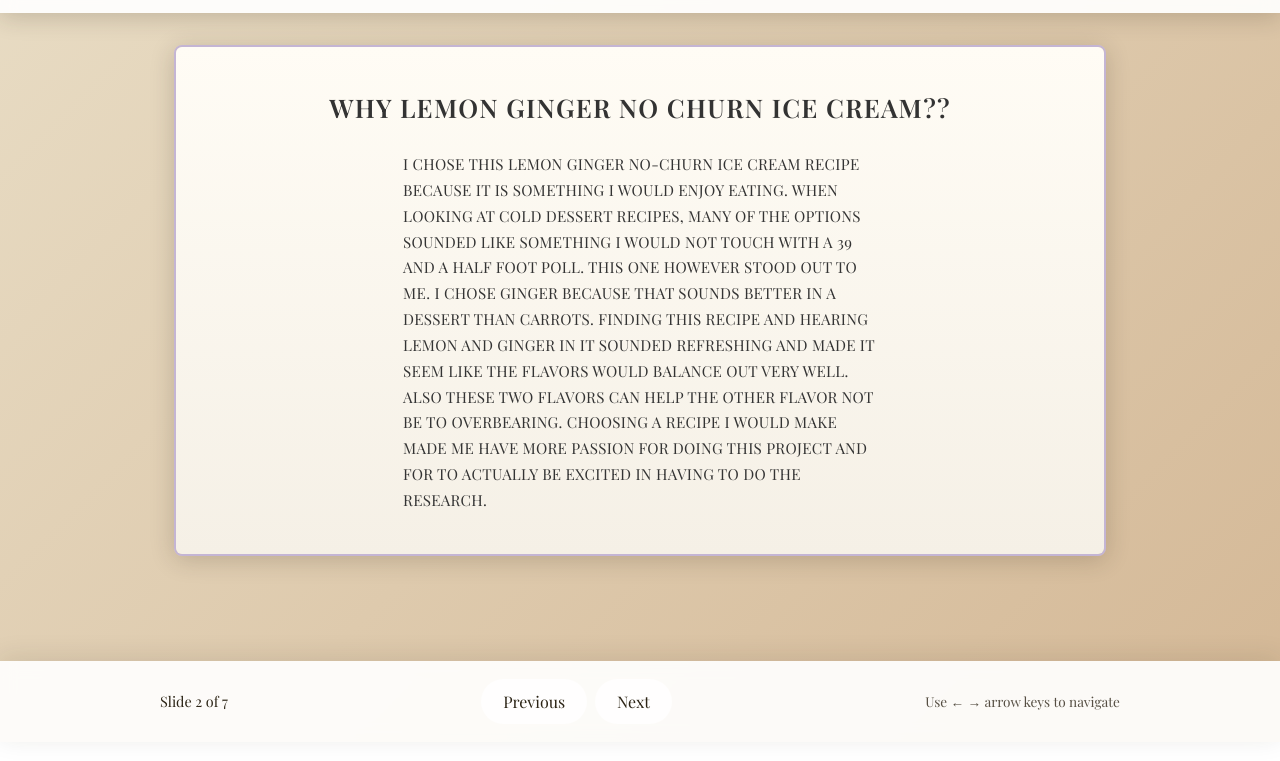
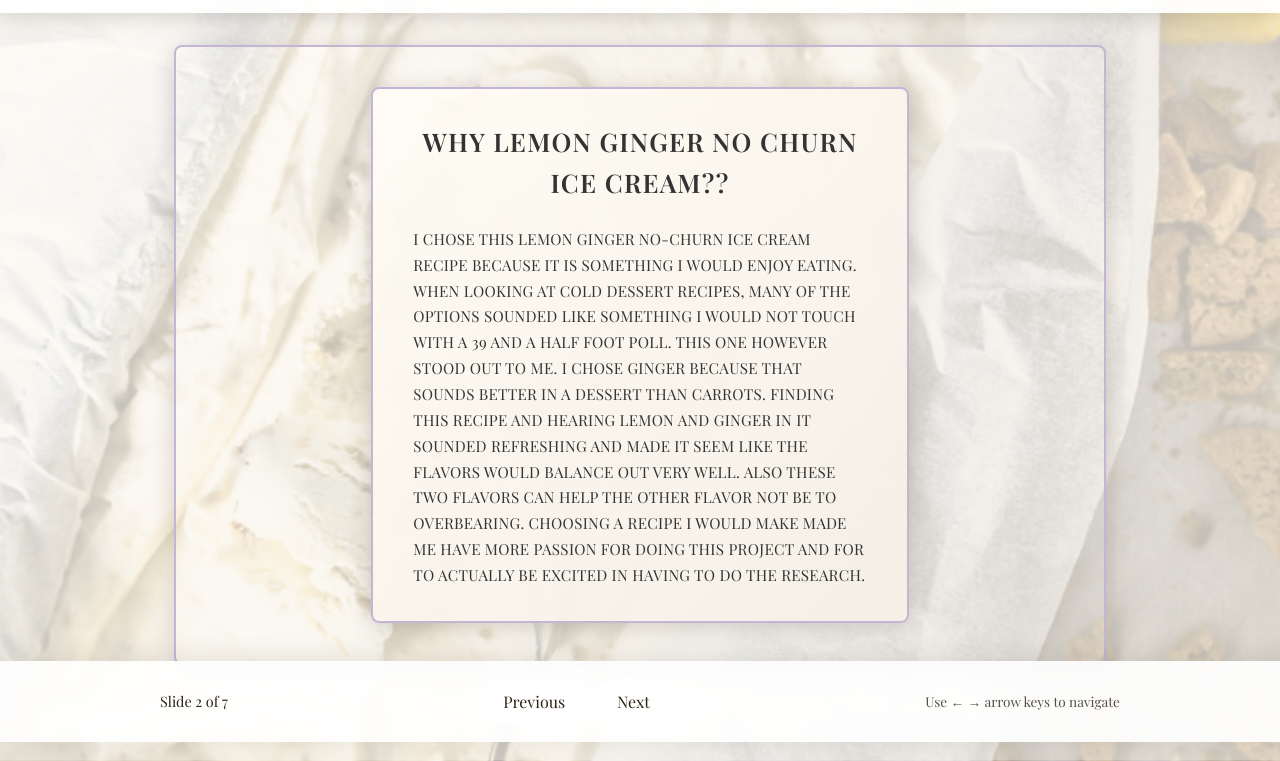
Before and after one commit to DekuWorks/VLittleLemonChurn, a plain HTML site: page index.html in a window 1280 px wide. Both pictures are taken after a click on the button "Next". Shown: the part 58-819 px from the top of the page. Drawn offline with nearby package versions, Linux system fonts and the light colour scheme; no server answers; a web font is replaced by a local one.

Commit message:
Add ice cream background to slide 2 (Why Lemon Ginger)
- Full-page ice cream image behind content, like cover slide
- Content box with cream overlay for text readability
- body.on-why class for slide 2 background

```diff
--- a/src/css/styles.css
+++ b/src/css/styles.css
@@ -42,6 +42,14 @@ body {
 body.on-cover {
   background-image: linear-gradient(135deg, rgba(232, 220, 196, 0.5) 0%, rgba(212, 184, 150, 0.6) 100%),
     url("../../assets/cover-bg.png");
+  background-size: auto, cover;
+  background-position: center;
+  background-repeat: no-repeat;
+}
+
+body.on-why {
+  background-image: linear-gradient(135deg, rgba(255, 252, 245, 0.75) 0%, rgba(245, 240, 230, 0.8) 100%),
+    url("../../assets/why-ice-cream-bg.jpg");
   background-size: auto, cover;
   background-position: center;
   background-repeat: no-repeat;
@@ -279,7 +287,28 @@ main {
 }
 
 .slide-content--why {
+  background: transparent;
+}
+
+body:not(.on-why) .slide-content--why {
   background: linear-gradient(to bottom, #fffcf5 0%, #f5f0e6 100%);
+}
+
+body:not(.on-why) .slide-content--why .why-content-box {
+  background: transparent;
+  box-shadow: none;
+  border: none;
+  padding: 0;
+}
+
+.why-content-box {
+  padding: 2rem 2.5rem;
+  background: linear-gradient(135deg, rgba(255, 252, 245, 0.95) 0%, rgba(245, 240, 230, 0.95) 100%);
+  border-radius: var(--radius);
+  border: 2px solid var(--border-purple);
+  box-shadow: var(--shadow);
+  max-width: 56ch;
+  margin: 0 auto;
 }
 
 .slide-title--why {
--- a/src/js/app.js
+++ b/src/js/app.js
@@ -51,6 +51,7 @@
     updateNavPills();
     manageFocus();
     document.body.classList.toggle("on-cover", currentIndex === 0);
+    document.body.classList.toggle("on-why", currentIndex === 1);
   }
 
   function updateCounter() {
--- a/src/slides/why.html
+++ b/src/slides/why.html
@@ -8,7 +8,9 @@
   tabindex="-1"
 >
   <div class="slide-content slide-content--why">
-    <h2 id="slide-2-title" class="slide-title slide-title--why">WHY LEMON GINGER NO CHURN ICE CREAM??</h2>
-    <p class="slide-body slide-body--why">I CHOSE THIS LEMON GINGER NO-CHURN ICE CREAM RECIPE BECAUSE IT IS SOMETHING I WOULD ENJOY EATING. WHEN LOOKING AT COLD DESSERT RECIPES, MANY OF THE OPTIONS SOUNDED LIKE SOMETHING I WOULD NOT TOUCH WITH A 39 AND A HALF FOOT POLL. THIS ONE HOWEVER STOOD OUT TO ME. I CHOSE GINGER BECAUSE THAT SOUNDS BETTER IN A DESSERT THAN CARROTS. FINDING THIS RECIPE AND HEARING LEMON AND GINGER IN IT SOUNDED REFRESHING AND MADE IT SEEM LIKE THE FLAVORS WOULD BALANCE OUT VERY WELL. ALSO THESE TWO FLAVORS CAN HELP THE OTHER FLAVOR NOT BE TO OVERBEARING. CHOOSING A RECIPE I WOULD MAKE MADE ME HAVE MORE PASSION FOR DOING THIS PROJECT AND FOR TO ACTUALLY BE EXCITED IN HAVING TO DO THE RESEARCH.</p>
+    <div class="why-content-box">
+      <h2 id="slide-2-title" class="slide-title slide-title--why">WHY LEMON GINGER NO CHURN ICE CREAM??</h2>
+      <p class="slide-body slide-body--why">I CHOSE THIS LEMON GINGER NO-CHURN ICE CREAM RECIPE BECAUSE IT IS SOMETHING I WOULD ENJOY EATING. WHEN LOOKING AT COLD DESSERT RECIPES, MANY OF THE OPTIONS SOUNDED LIKE SOMETHING I WOULD NOT TOUCH WITH A 39 AND A HALF FOOT POLL. THIS ONE HOWEVER STOOD OUT TO ME. I CHOSE GINGER BECAUSE THAT SOUNDS BETTER IN A DESSERT THAN CARROTS. FINDING THIS RECIPE AND HEARING LEMON AND GINGER IN IT SOUNDED REFRESHING AND MADE IT SEEM LIKE THE FLAVORS WOULD BALANCE OUT VERY WELL. ALSO THESE TWO FLAVORS CAN HELP THE OTHER FLAVOR NOT BE TO OVERBEARING. CHOOSING A RECIPE I WOULD MAKE MADE ME HAVE MORE PASSION FOR DOING THIS PROJECT AND FOR TO ACTUALLY BE EXCITED IN HAVING TO DO THE RESEARCH.</p>
+    </div>
   </div>
 </section>
```
Also changed, not shown: Lemon-Gingersnap-No-Churn-Ice-Cream-5-768x1152.jpg (added), assets/why-ice-cream-bg.jpg (added).
